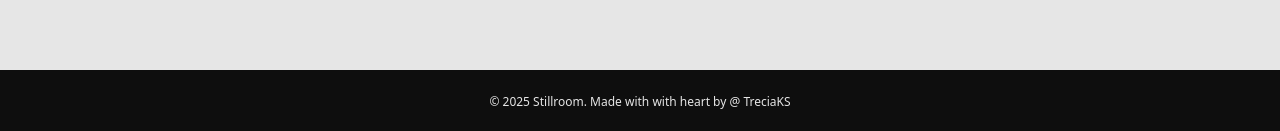
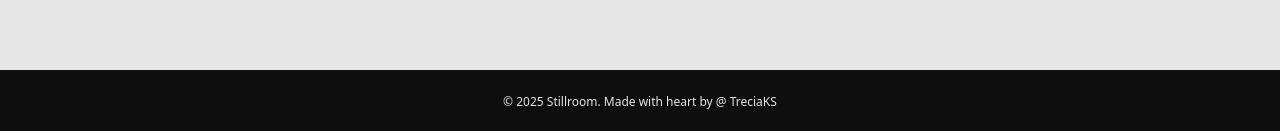
Before and after one commit to TreciaKS/stillroom, a Next.js app in the folder client/: page / in a window 1280 px wide. Shown: the part 2185-2316 px from the top of the page. Built offline with nearby package versions, Linux system fonts and the light colour scheme.

Commit message:
refactor: remove double spelling

```diff
--- a/client/app/components/Footer.tsx
+++ b/client/app/components/Footer.tsx
@@ -1,7 +1,7 @@
 const Footer = () => {
   return (
     <footer className="relative bottom-0 w-full text-center py-6 text-xs text-(--pure-white) bg-(--pure-black) z-20">
-      © {new Date().getFullYear()} Stillroom. Made with with heart by @ TreciaKS
+      © {new Date().getFullYear()} Stillroom. Made with heart by @ TreciaKS
     </footer>
   );
 };
```
